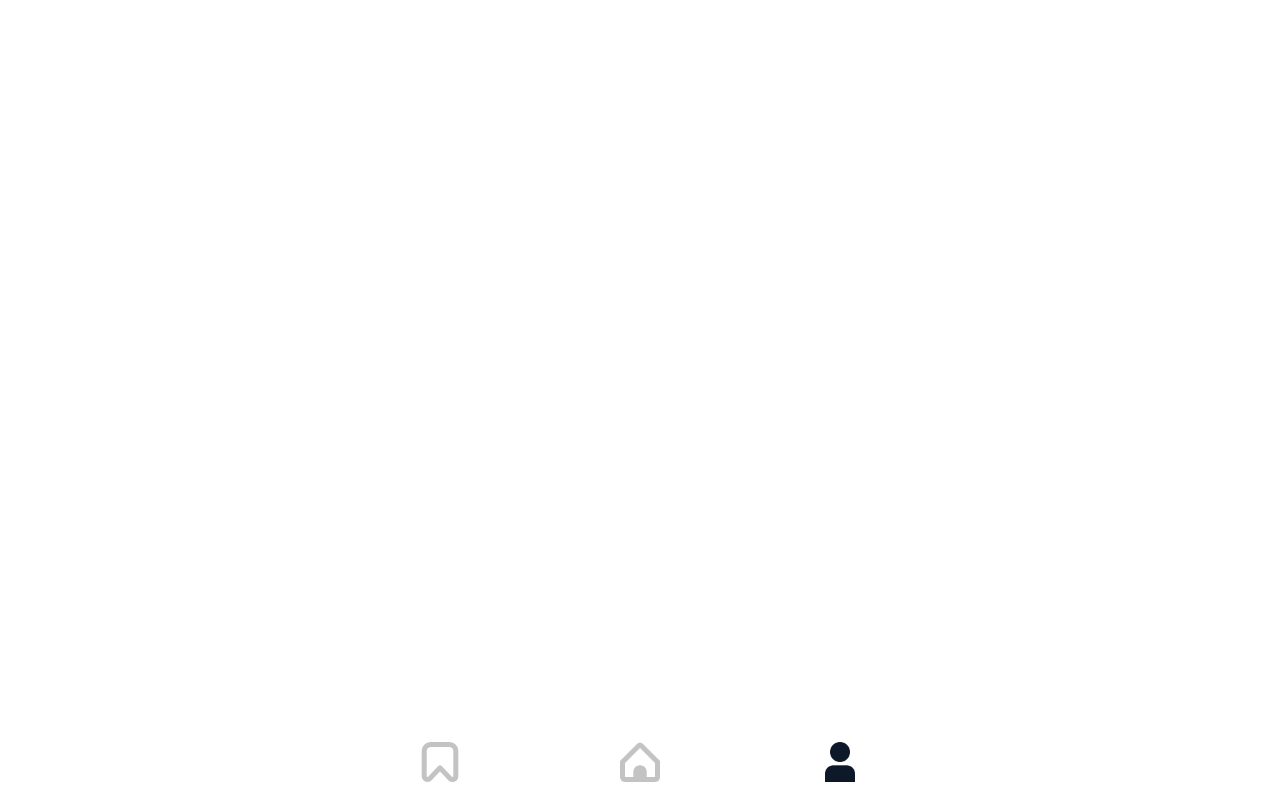
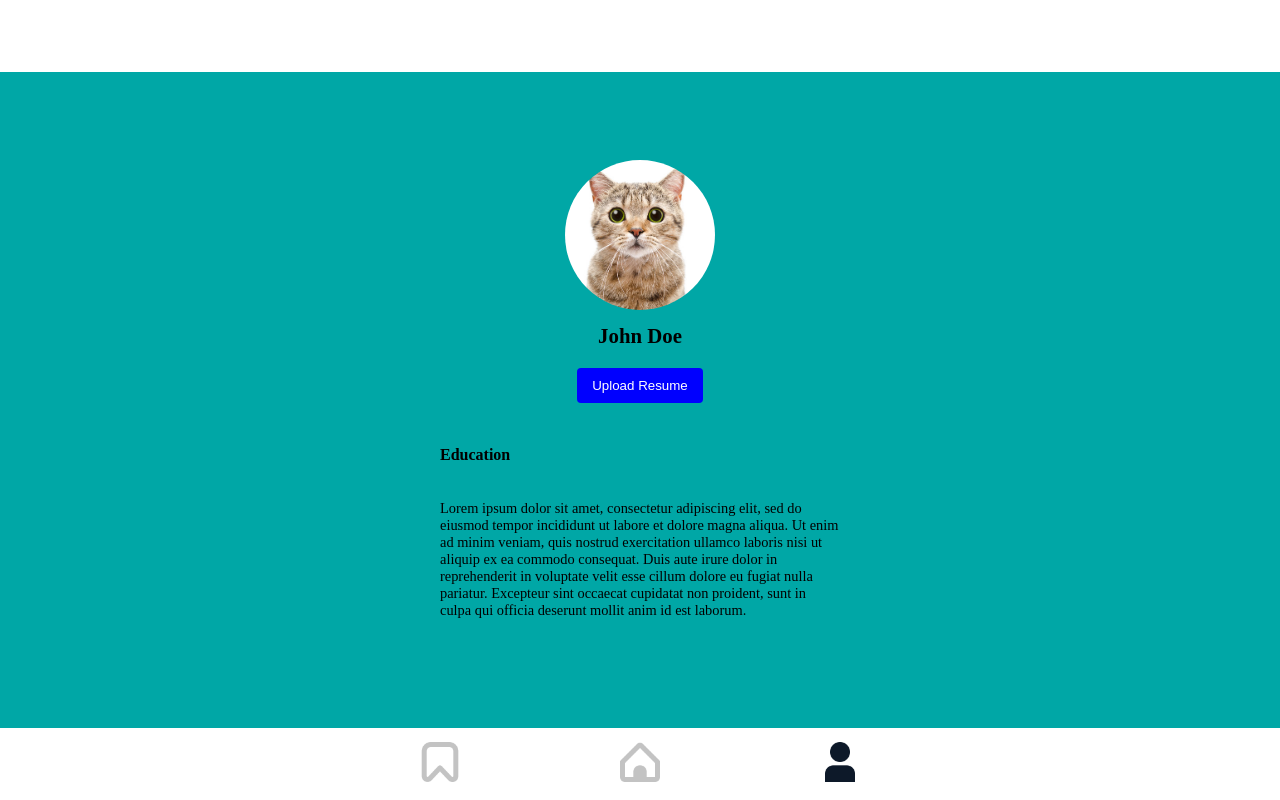
Before and after one commit to Vivian-Trieu/ResuMate, a React (Create React App) app: page / in a window 1280 px wide. Both pictures are taken after a click on the item 840 px from the left and 764 px from the top of the page. Built offline with nearby package versions, Linux system fonts and the light colour scheme.

Commit message:
simple implement of profile tab

```diff
--- a/src/App.js
+++ b/src/App.js
@@ -7,6 +7,7 @@ import HomeScreen from "./Components/HomeScreen"
 import BottomNavigation from "./Components/BottomNavigation";
 import HeaderTab from "./Components/HeaderTab";
 import SavedJobs from './Components/SavedJobs';
+import Profile from "./Components/Profile"
 
 // function App() {
 //   return (
@@ -48,6 +49,8 @@ function App() {
   }
   else if (activeTab === 'saved-jobs') {
     content = <SavedJobs likedJobs={likedJobs}/>
+  } else {
+    content = <Profile/>
   }
 
   return (
--- /dev/null
+++ b/src/Components/Profile.css
@@ -0,0 +1,63 @@
+.profile-container {
+    display: flex;
+    flex-direction: column;
+    justify-content: center;
+    align-items: center;
+    height: 100vh;
+    background-color: #00A7A6;
+
+}
+
+.profile-box {
+    display: flex;
+    flex-direction: column;
+    padding: 20px;
+    text-align: center;
+    align-items: center;
+    /* max-width: 300px !important; */
+    width: 90%; /* Adjust as needed */
+    height: 60%;
+    min-height: 450px;
+    max-height: 500px;
+}
+
+.profile-picture {
+    width: 150px;
+    height: 150px;
+    border-radius: 50%;
+    object-fit: cover;
+}
+
+.profile-name {
+    font-size: 24px;
+    font-weight: bold;
+    margin: 10px 0 20px;
+}
+
+.resume-upload-btn {
+    background: blue;
+    color: white;
+    padding: 10px 15px;
+    border: none;
+    border-radius: 4px;
+    cursor: pointer;
+}
+
+.resume-info {
+    overflow: auto;
+    display: flex;
+    flex-direction: column;
+    height: 70%;
+}
+
+.sub-info {
+    display: flex;
+    flex-direction: column;
+    /* margin: 20px; */
+    padding: 20px;
+    margin: 2px 0;
+    text-align: start;
+    max-width: 400px !important;
+    min-width: 350px;
+    width: 100%; /* Adjust as needed */
+}
--- /dev/null
+++ b/src/Components/Profile.js
@@ -0,0 +1,56 @@
+import React from 'react';
+import ProfilePic from "../img/profile-pic.jpg"
+import "./Profile.css"
+
+function Profile() {
+  return (
+    <div className="profile-container">
+        <div className="profile-box">
+            <div className="profile-from-setting">
+                <img src={ProfilePic} alt="Profile" className="profile-picture"/>
+
+                <h2 className="profile-name">John Doe</h2>
+
+                <button className="resume-upload-btn">
+                    Upload Resume
+                </button>
+            </div>
+
+            <div className="resume-info">
+                <div className="sub-info education">
+                    <h4>Education</h4>
+                    <p>Lorem ipsum dolor sit amet, consectetur adipiscing elit, sed do eiusmod
+                        tempor incididunt ut labore et dolore magna aliqua. Ut enim ad minim veniam,
+                        quis nostrud exercitation ullamco laboris nisi ut aliquip ex ea commodo consequat.
+                        Duis aute irure dolor in reprehenderit in voluptate velit esse cillum dolore eu fugiat
+                        nulla pariatur. Excepteur sint occaecat cupidatat non proident, sunt in culpa qui officia
+                        deserunt mollit anim id est laborum.
+                    </p>
+                </div>
+                <div className="sub-info skills">
+                    <h4>Skills</h4>
+                    <p>Lorem ipsum dolor sit amet, consectetur adipiscing elit, sed do eiusmod
+                        tempor incididunt ut labore et dolore magna aliqua. Ut enim ad minim veniam,
+                        quis nostrud exercitation ullamco laboris nisi ut aliquip ex ea commodo consequat.
+                        Duis aute irure dolor in reprehenderit in voluptate velit esse cillum dolore eu fugiat
+                        nulla pariatur. Excepteur sint occaecat cupidatat non proident, sunt in culpa qui officia
+                        deserunt mollit anim id est laborum.
+                    </p>
+                </div>
+                <div className="sub-info experience">
+                    <h4>Experience</h4>
+                    <p>Lorem ipsum dolor sit amet, consectetur adipiscing elit, sed do eiusmod
+                        tempor incididunt ut labore et dolore magna aliqua. Ut enim ad minim veniam,
+                        quis nostrud exercitation ullamco laboris nisi ut aliquip ex ea commodo consequat.
+                        Duis aute irure dolor in reprehenderit in voluptate velit esse cillum dolore eu fugiat
+                        nulla pariatur. Excepteur sint occaecat cupidatat non proident, sunt in culpa qui officia
+                        deserunt mollit anim id est laborum.
+                    </p>
+                </div>
+            </div>
+        </div>
+    </div>
+  );
+}
+
+export default Profile;
```
Also changed, not shown: src/img/profile-pic.jpg (added).
